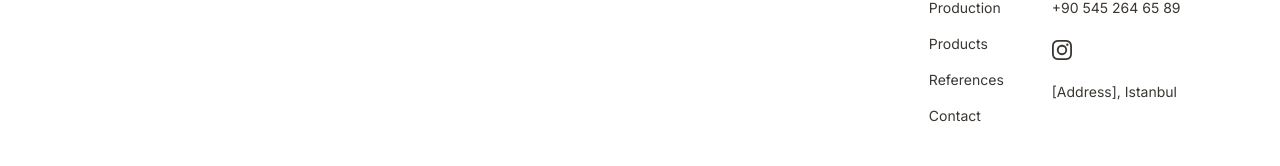
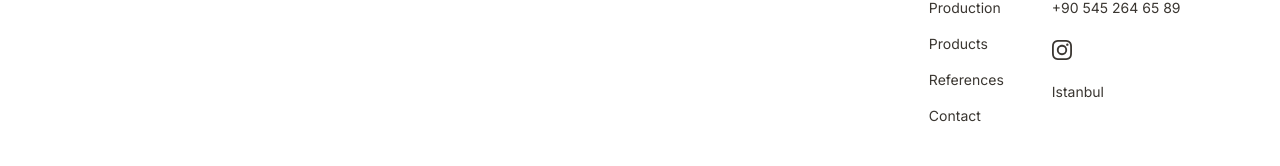
Before and after one commit to tbdoker/bhs, a Next.js app: page /en in a window 1280 px wide. Shown: the part 6263-6429 px from the top of the page. Built offline with nearby package versions, Linux system fonts and the light colour scheme; no server answers.

Commit message:
Address: just İstanbul
Co-Authored-By: Claude Opus 5.5 <noreply@anthropic.com>
Claude-Session: https://claude.ai/code/session_01P98amF3PzZGMkNtYLkB7nY

```diff
--- a/src/content/en.ts
+++ b/src/content/en.ts
@@ -17,7 +17,7 @@ const en: Dictionary = {
   },
   footer: {
     tagline: "Paper, print and packaging.", pages: "Pages", contact: "Contact",
-    address: "[Address], Istanbul",
+    address: "Istanbul",
     legal: "Legal", privacy: "Privacy notice", cookies: "Cookie preferences",
   },
   home: {
@@ -110,7 +110,7 @@ const en: Dictionary = {
     message: "Your message", kvkkBefore: "I have read the ", kvkkLink: "privacy notice", kvkkAfter: " and agree to my details being processed for this request.",
     send: "Send", thanksTitle: "Your message is on its way.", thanksSub: "We'll get back to you as soon as possible.", again: "Write another message",
     labels: { email: "Email", phone: "Phone", instagram: "Instagram" },
-    info: [["Address", "[Address], Istanbul"], ["Opening hours", "[Hours]"]],
+    info: [["Address", "Istanbul"], ["Opening hours", "[Hours]"]],
     whatsapp: "Message us on WhatsApp", map: "Map · location to be added",
   },
 };
--- a/src/content/tr.ts
+++ b/src/content/tr.ts
@@ -17,7 +17,7 @@ const tr: Dictionary = {
   },
   footer: {
     tagline: "Kağıt, baskı ve ambalaj.", pages: "Sayfalar", contact: "İletişim",
-    address: "[Adres], İstanbul",
+    address: "İstanbul",
     legal: "Yasal", privacy: "KVKK Aydınlatma Metni", cookies: "Çerez tercihleri",
   },
   home: {
@@ -110,7 +110,7 @@ const tr: Dictionary = {
     message: "Mesajınız", kvkkBefore: "", kvkkLink: "KVKK Aydınlatma Metni", kvkkAfter: "'ni okudum, bilgilerimin bu talep için işlenmesini kabul ediyorum.",
     send: "Gönder", thanksTitle: "Mesajınız ulaştı.", thanksSub: "En kısa sürede size dönüş yapacağız.", again: "Yeni mesaj yaz",
     labels: { email: "E-posta", phone: "Telefon", instagram: "Instagram" },
-    info: [["Adres", "[Adres], İstanbul"], ["Çalışma saatleri", "[Saatler]"]],
+    info: [["Adres", "İstanbul"], ["Çalışma saatleri", "[Saatler]"]],
     whatsapp: "WhatsApp'tan yazın", map: "Harita · konum eklenecek",
   },
 };
```
